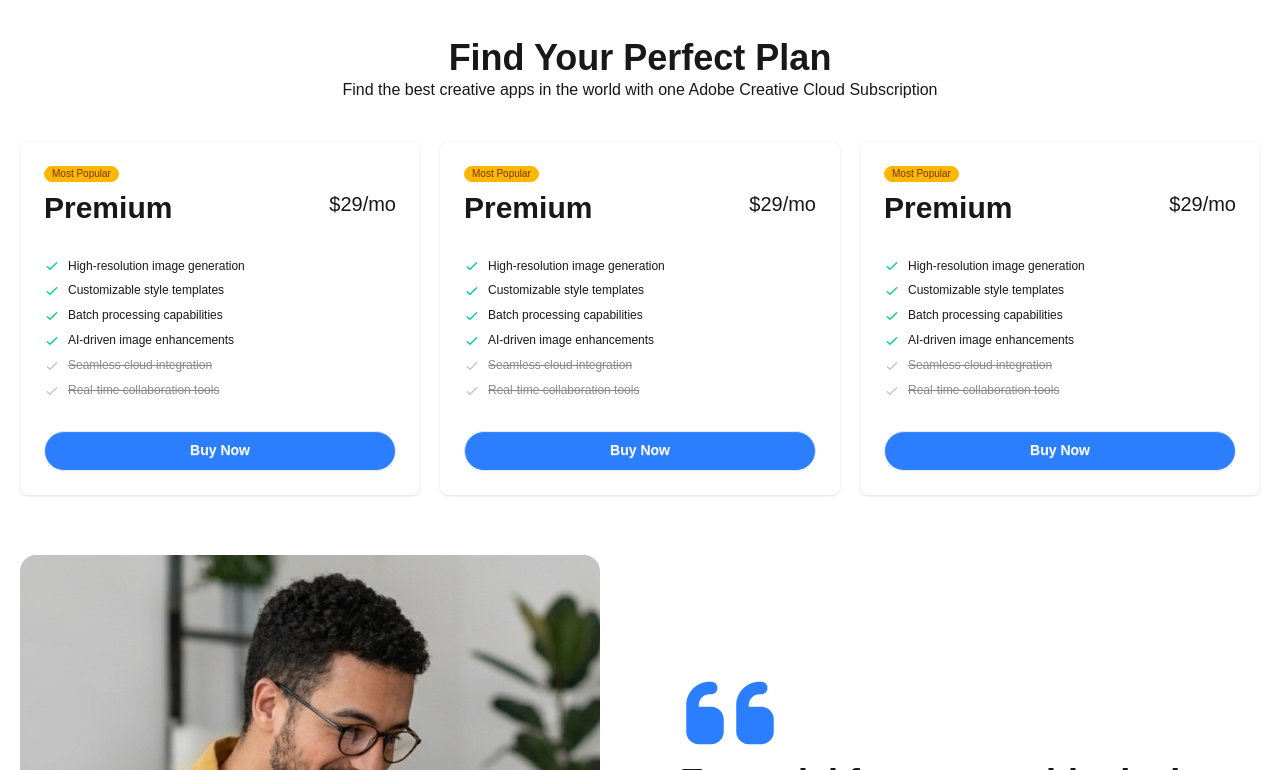
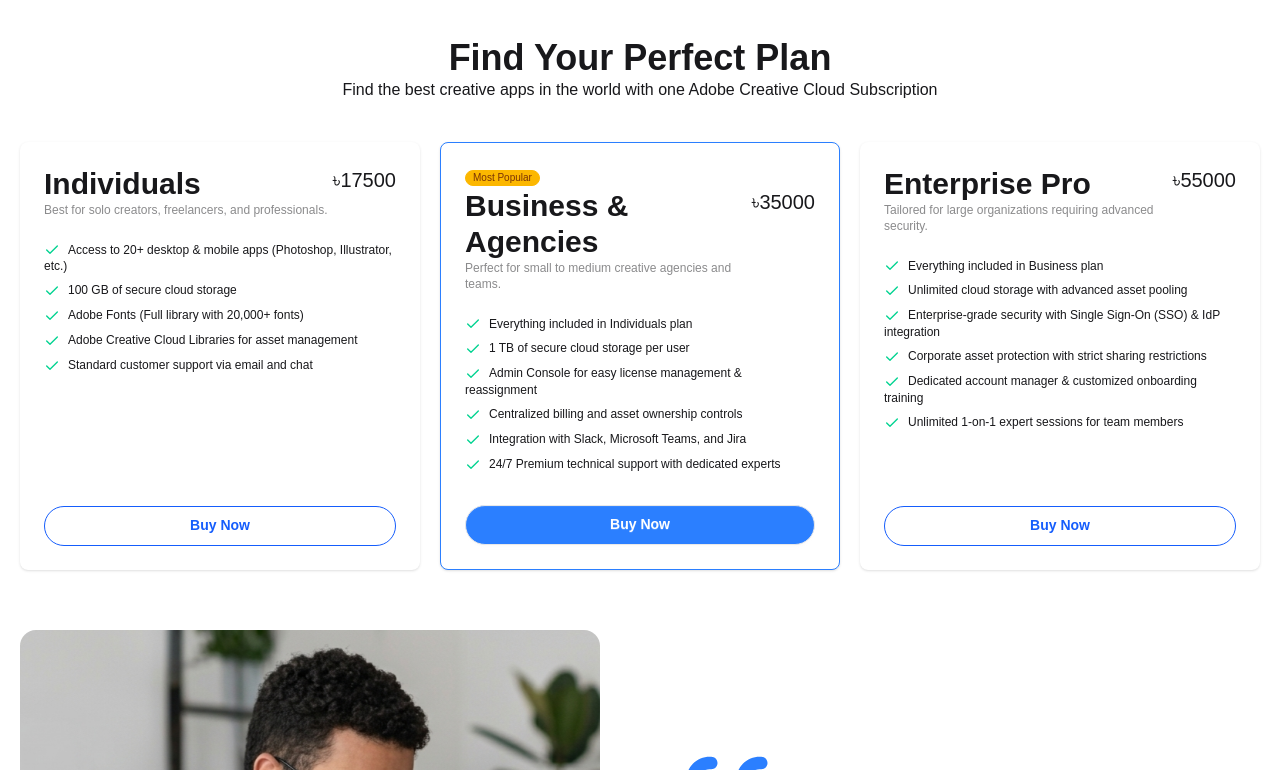
Before and after one commit to ahsanulazim/adobe-app, a React (Vite) app: page / in a window 1280 px wide. Shown: the part 667-1437 px from the top of the page. Built offline with nearby package versions, Linux system fonts and the light colour scheme; a web font is replaced by a local one.

Commit message:
plans added

```diff
--- /dev/null
+++ b/json/plans.json
@@ -0,0 +1,56 @@
+[
+  {
+    "id": "plan-individual",
+    "name": "Individuals",
+    "tagline": "Best for solo creators, freelancers, and professionals.",
+    "price": 17500,
+    "currency": "BDT",
+    "billingCycle": "Yearly",
+    "popular": false,
+    "buttonText": "Buy Subscription",
+    "features": [
+      "Access to 20+ desktop & mobile apps (Photoshop, Illustrator, etc.)",
+      "100 GB of secure cloud storage",
+      "Adobe Fonts (Full library with 20,000+ fonts)",
+      "Adobe Creative Cloud Libraries for asset management",
+      "Standard customer support via email and chat"
+    ]
+  },
+  {
+    "id": "plan-business",
+    "name": "Business & Agencies",
+    "tagline": "Perfect for small to medium creative agencies and teams.",
+    "price": 35000,
+    "currency": "BDT",
+    "billingCycle": "Yearly",
+    "popular": true,
+    "badgeText": "Most Popular",
+    "buttonText": "Upgrade Team",
+    "features": [
+      "Everything included in Individuals plan",
+      "1 TB of secure cloud storage per user",
+      "Admin Console for easy license management & reassignment",
+      "Centralized billing and asset ownership controls",
+      "Integration with Slack, Microsoft Teams, and Jira",
+      "24/7 Premium technical support with dedicated experts"
+    ]
+  },
+  {
+    "id": "plan-enterprise",
+    "name": "Enterprise Pro",
+    "tagline": "Tailored for large organizations requiring advanced security.",
+    "price": 55000,
+    "currency": "BDT",
+    "billingCycle": "Yearly",
+    "popular": false,
+    "buttonText": "Get Started",
+    "features": [
+      "Everything included in Business plan",
+      "Unlimited cloud storage with advanced asset pooling",
+      "Enterprise-grade security with Single Sign-On (SSO) & IdP integration",
+      "Corporate asset protection with strict sharing restrictions",
+      "Dedicated account manager & customized onboarding training",
+      "Unlimited 1-on-1 expert sessions for team members"
+    ]
+  }
+]
--- a/src/components/Plans.jsx
+++ b/src/components/Plans.jsx
@@ -1,4 +1,5 @@
 import PricingCard from "./PricingCard";
+import plans from "../../json/plans.json";
 
 const Plans = () => {
   return (
@@ -14,9 +15,9 @@
           </p>
         </div>
         <div className="grid grid-cols-1 lg:grid-cols-3 gap-5">
-          <PricingCard />
-          <PricingCard />
-          <PricingCard />
+          {plans.map((plan) => (
+            <PricingCard key={plan.id} plan={plan} />
+          ))}
         </div>
       </div>
     </section>
--- a/src/components/PricingCard.jsx
+++ b/src/components/PricingCard.jsx
@@ -1,118 +1,32 @@
-const PricingCard = () => {
+import { LuCheck } from "react-icons/lu";
+
+const PricingCard = ({ plan }) => {
   return (
-    <div className="card bg-base-100 shadow-sm">
-      <div className="card-body">
-        <span className="badge badge-xs badge-warning">Most Popular</span>
+    <div className={`card bg-base-100 shadow-sm ${plan.popular? "border-blue-500 border":""}`}>
+      <div className="card-body justify-between">
+        <div>
+        {plan.popular && (
+          <span className="badge badge-xs badge-warning">Most Popular</span>
+        )}
+
         <div className="flex justify-between">
-          <h2 className="text-3xl font-bold">Premium</h2>
-          <span className="text-xl">$29/mo</span>
+          <div>
+            <h2 className="text-3xl font-bold">{plan?.name}</h2>
+            <p className="text-xs opacity-50">{plan.tagline}</p>
+          </div>
+          <span className="text-xl">৳{plan.price}</span>
         </div>
         <ul className="mt-6 flex flex-col gap-2 text-xs">
-          <li>
-            <svg
-              xmlns="http://www.w3.org/2000/svg"
-              className="size-4 me-2 inline-block text-success"
-              fill="none"
-              viewBox="0 0 24 24"
-              stroke="currentColor"
-            >
-              <path
-                strokeLinecap="round"
-                strokeLinejoin="round"
-                strokeWidth="2"
-                d="M5 13l4 4L19 7"
-              />
-            </svg>
-            <span>High-resolution image generation</span>
-          </li>
-          <li>
-            <svg
-              xmlns="http://www.w3.org/2000/svg"
-              className="size-4 me-2 inline-block text-success"
-              fill="none"
-              viewBox="0 0 24 24"
-              stroke="currentColor"
-            >
-              <path
-                strokeLinecap="round"
-                strokeLinejoin="round"
-                strokeWidth="2"
-                d="M5 13l4 4L19 7"
-              />
-            </svg>
-            <span>Customizable style templates</span>
-          </li>
-          <li>
-            <svg
-              xmlns="http://www.w3.org/2000/svg"
-              className="size-4 me-2 inline-block text-success"
-              fill="none"
-              viewBox="0 0 24 24"
-              stroke="currentColor"
-            >
-              <path
-                strokeLinecap="round"
-                strokeLinejoin="round"
-                strokeWidth="2"
-                d="M5 13l4 4L19 7"
-              />
-            </svg>
-            <span>Batch processing capabilities</span>
-          </li>
-          <li>
-            <svg
-              xmlns="http://www.w3.org/2000/svg"
-              className="size-4 me-2 inline-block text-success"
-              fill="none"
-              viewBox="0 0 24 24"
-              stroke="currentColor"
-            >
-              <path
-                strokeLinecap="round"
-                strokeLinejoin="round"
-                strokeWidth="2"
-                d="M5 13l4 4L19 7"
-              />
-            </svg>
-            <span>AI-driven image enhancements</span>
-          </li>
-          <li className="opacity-50">
-            <svg
-              xmlns="http://www.w3.org/2000/svg"
-              className="size-4 me-2 inline-block text-base-content/50"
-              fill="none"
-              viewBox="0 0 24 24"
-              stroke="currentColor"
-            >
-              <path
-                strokeLinecap="round"
-                strokeLinejoin="round"
-                strokeWidth="2"
-                d="M5 13l4 4L19 7"
-              />
-            </svg>
-            <span className="line-through">Seamless cloud integration</span>
-          </li>
-          <li className="opacity-50">
-            <svg
-              xmlns="http://www.w3.org/2000/svg"
-              className="size-4 me-2 inline-block text-base-content/50"
-              fill="none"
-              viewBox="0 0 24 24"
-              stroke="currentColor"
-            >
-              <path
-                strokeLinecap="round"
-                strokeLinejoin="round"
-                strokeWidth="2"
-                d="M5 13l4 4L19 7"
-              />
-            </svg>
-            <span className="line-through">Real-time collaboration tools</span>
-          </li>
+          {plan.features.map((feature, i) => (
+            <li key={feature, i}>
+              <LuCheck className="size-4 me-2 inline-block text-success" />
+              <span>{feature}</span>
+            </li>
+          ))}
         </ul>
+        </div>
         <div className="mt-6">
-          <button className="btn btn-main rounded-full btn-block">
+          <button className={`btn ${plan.popular? "btn-main" : "btn-outline border-blue-600 text-blue-600"} rounded-full btn-block`}>
             Buy Now
           </button>
         </div>
```
